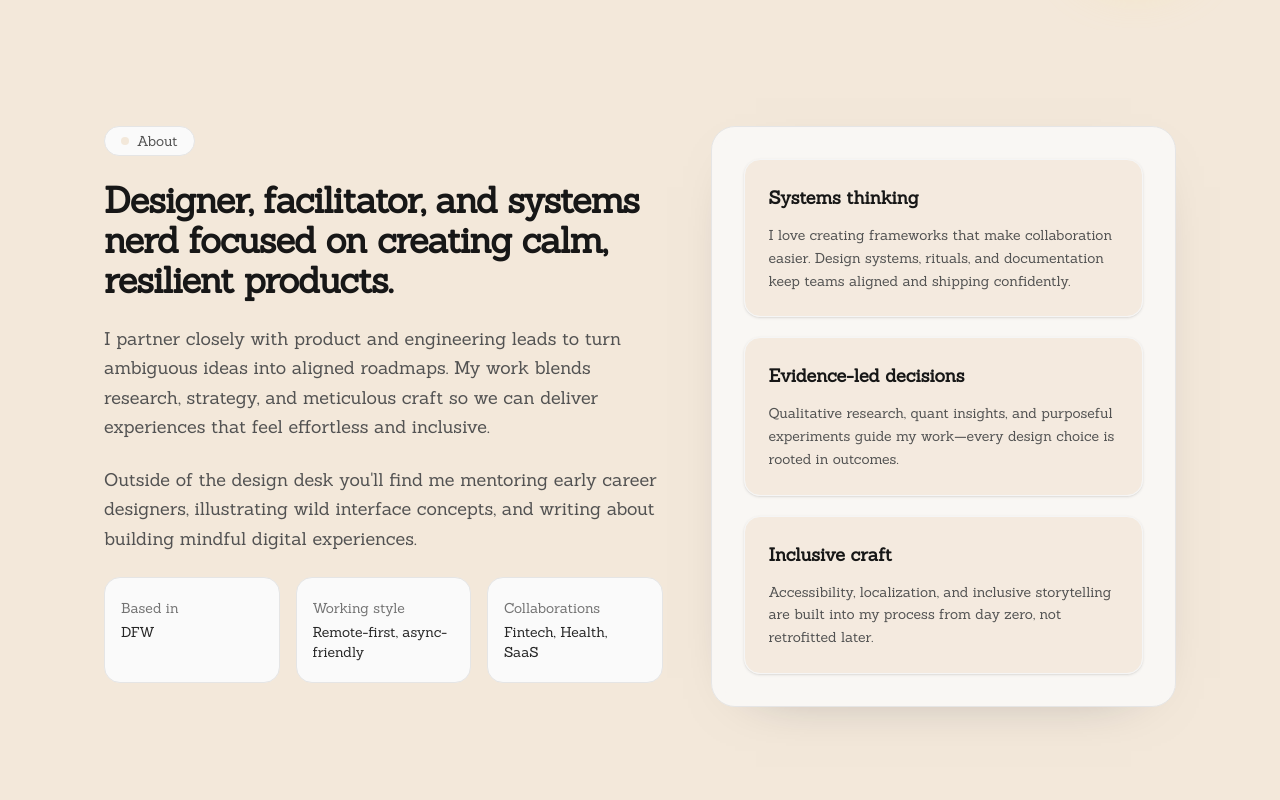
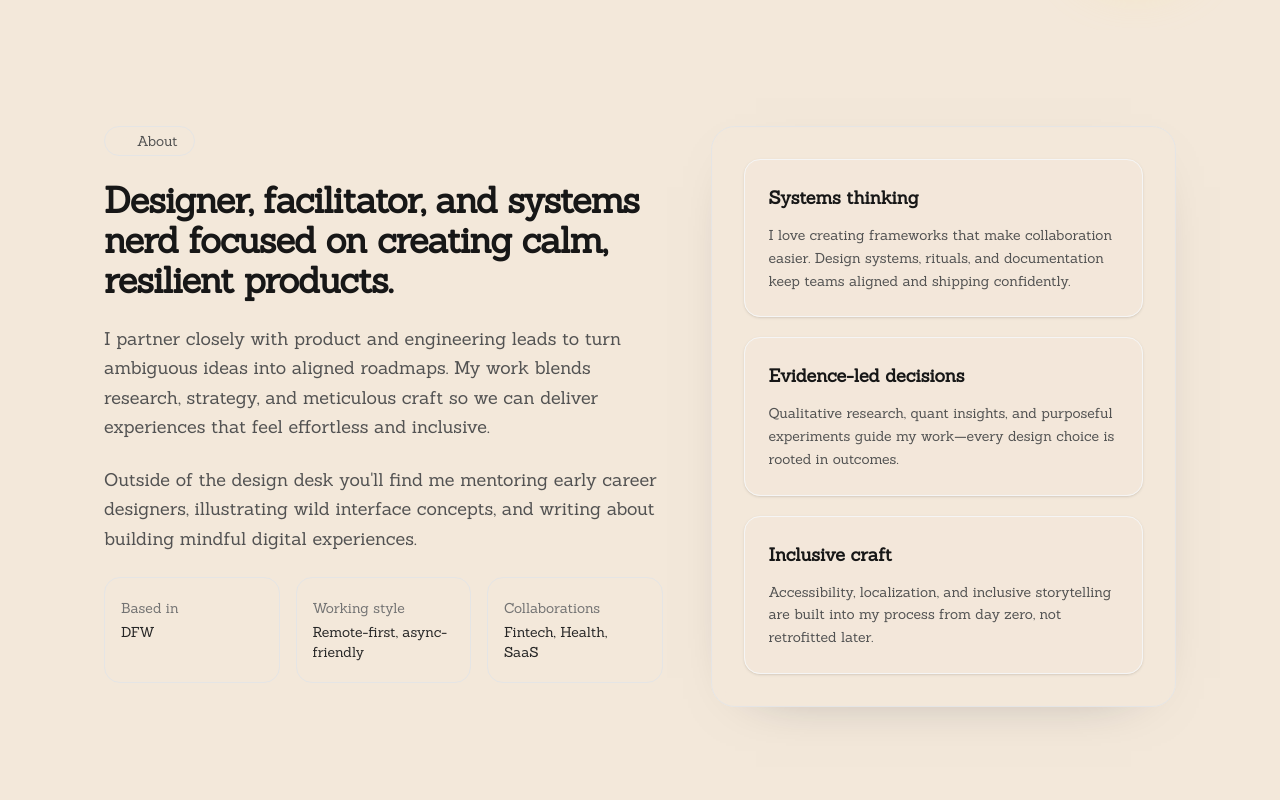
Before and after one commit to nidhibaindur3/nidhibaindur.com, a Next.js app: page / in a window 1280 px wide. Shown: the part 660-1460 px from the top of the page. Built offline with nearby package versions, Linux system fonts and the light colour scheme.

Commit message:
updated neutral to same bg

```diff
--- a/package.json
+++ b/package.json
@@ -42,7 +42,7 @@
     "@types/react-dom": "^19",
     "@types/text-to-svg": "^3.1.4",
     "@types/three": "^0.181.0",
-    "baseline-browser-mapping": "^2.9.11",
+    "baseline-browser-mapping": "^2.9.19",
     "eslint": "^9",
     "eslint-config-next": "16.0.0",
     "prettier": "^3.7.4",
--- a/src/components/land/splitscreen.tsx
+++ b/src/components/land/splitscreen.tsx
@@ -5,7 +5,7 @@ import sections from '@/data/splitsScreen';
 
 export function AppleTimelineThemed() {
   return (
-    <section className="relative w-full bg-neutral-50">
+    <section className="relative w-full bg-main-theme">
       <div className="max-w-10xl relative mx-auto grid grid-cols-1 gap-20 lg:grid-cols-[1fr_1fr]">
         {/* LEFT — THEMED CONTENT */}
         <div className="space-y-32 px-20">
--- a/src/components/landing/About.tsx
+++ b/src/components/landing/About.tsx
@@ -8,7 +8,7 @@ export default function About() {
           {/* LEFT */}
           <div className="space-y-6">
             {/* Badge + Headline */}
-            <span className="inline-flex items-center gap-2 rounded-full border border-neutral-200 bg-neutral-50 px-4 py-1 text-sm font-medium text-neutral-600">
+            <span className="inline-flex items-center gap-2 rounded-full border border-neutral-200 bg-main-theme px-4 py-1 text-sm font-medium text-neutral-600">
               <span className="inline-block h-2 w-2 rounded-full bg-main-theme" />
               {aboutContent.badge}
             </span>
@@ -29,7 +29,7 @@ export default function About() {
               {quickFacts.map((fact) => (
                 <div
                   key={fact.label}
-                  className="rounded-2xl border border-neutral-200 bg-neutral-50 px-4 py-5 text-sm"
+                  className="rounded-2xl border border-neutral-200 bg-main-theme px-4 py-5 text-sm"
                 >
                   <p className="text-neutral-500">{fact.label}</p>
                   <p className="mt-1 font-medium text-neutral-800">{fact.value}</p>
@@ -39,7 +39,7 @@ export default function About() {
           </div>
 
           {/* RIGHT */}
-          <div className="grid gap-5 rounded-3xl border border-neutral-200 bg-neutral-50/80 p-8 shadow-[0_16px_60px_-45px_rgba(15,23,42,0.5)] backdrop-blur">
+          <div className="grid gap-5 rounded-3xl border border-neutral-200 bg-main-theme/80 p-8 shadow-[0_16px_60px_-45px_rgba(15,23,42,0.5)] backdrop-blur">
             {pillars.map((item) => (
               <div
                 key={item.title}
--- a/src/components/landing/Achievements.tsx
+++ b/src/components/landing/Achievements.tsx
@@ -10,7 +10,7 @@ export default function Achivements() {
   return (
     <section
       id="achievements"
-      className="relative border-t border-neutral-100 bg-neutral-50/60 py-24"
+      className="relative border-t border-neutral-100 bg-main-theme/60 py-24"
     >
       <div className="absolute inset-x-0 top-0 h-48 bg-gradient-to-b from-white via-white/80 to-transparent" />
       <div className="section-container relative z-10 max-w-6xl space-y-14">
--- a/src/components/landing/Contact.tsx
+++ b/src/components/landing/Contact.tsx
@@ -21,7 +21,7 @@ export default function Contact() {
     <section id="contact" className="relative overflow-hidden bg-main-theme py-28">
       <div className="absolute inset-0 bg-[radial-gradient(circle_at_top,var(--color-main-theme)_0%,transparent_60%)] opacity-10" />
       <div className="section-container relative z-10 max-w-5xl">
-        <div className="relative overflow-hidden rounded-[3.5rem] border border-neutral-200 bg-neutral-50/80 px-10 py-16 text-center shadow-[0_35px_120px_-70px_rgba(15,23,42,0.55)] backdrop-blur">
+        <div className="relative overflow-hidden rounded-[3.5rem] border border-neutral-200 bg-main-theme/80 px-10 py-16 text-center shadow-[0_35px_120px_-70px_rgba(15,23,42,0.55)] backdrop-blur">
           <div className="absolute -top-24 left-1/2 h-52 w-52 -translate-x-1/2 rounded-full bg-[var(--color-main-theme)]/15 blur-3xl" />
           <div className="relative z-10 mx-auto flex max-w-2xl flex-col items-center gap-6">
             <span className="rounded-full border border-neutral-200 bg-main-theme px-4 py-1 text-sm font-medium text-neutral-600">
@@ -45,7 +45,7 @@ export default function Contact() {
                   className={`group gap-2 rounded-full px-7 py-3 text-base font-semibold ${
                     cta.label === 'Email'
                       ? 'bg-[var(--color-main-theme)] text-white shadow-[var(--color-main-theme)]/35 shadow-lg hover:-translate-y-0.5 hover:bg-[var(--color-main-theme)]/85'
-                      : 'border border-neutral-200 bg-main-theme text-neutral-700 transition hover:bg-neutral-50'
+                      : 'border border-neutral-200 bg-main-theme text-neutral-700 transition hover:bg-main-theme'
                   }`}
                 >
                   <a
--- a/src/components/landing/Experience.tsx
+++ b/src/components/landing/Experience.tsx
@@ -36,7 +36,7 @@ const experience = [
 
 export default function Experience() {
   return (
-    <section id="experience" className="bg-neutral-50 py-24">
+    <section id="experience" className="bg-main-theme py-24">
       <div className="section-container max-w-6xl space-y-16">
         <div className="flex flex-col items-center gap-4 text-center">
           <span className="rounded-full border border-neutral-200 bg-main-theme px-4 py-1 text-sm font-medium text-neutral-600">
--- a/src/components/landing/Projects.tsx
+++ b/src/components/landing/Projects.tsx
@@ -45,7 +45,7 @@
 //     <section id="projects" className="bg-main-theme py-24">
 //       <div className="section-container max-w-6xl space-y-16">
 //         <div className="mx-auto flex max-w-2xl flex-col gap-4 text-center">
-//           <span className="self-center rounded-full border border-neutral-200 bg-neutral-50 px-4 py-1 text-sm font-medium text-neutral-600">
+//           <span className="self-center rounded-full border border-neutral-200 bg-main-theme px-4 py-1 text-sm font-medium text-neutral-600">
 //             Selected work
 //           </span>
 //           <h2 className="text-3xl font-semibold tracking-tight text-balance text-neutral-900 sm:text-4xl">
@@ -60,7 +60,7 @@
 //           {projects.map((project, index) => (
 //             <Card
 //               key={project.title}
-//               className="group relative overflow-hidden rounded-[2.75rem] border border-neutral-200 bg-neutral-50/70 shadow-[0_30px_90px_-60px_rgba(15,23,42,0.45)] transition hover:-translate-y-1 hover:shadow-[0_40px_120px_-70px_rgba(15,23,42,0.55)]"
+//               className="group relative overflow-hidden rounded-[2.75rem] border border-neutral-200 bg-main-theme/70 shadow-[0_30px_90px_-60px_rgba(15,23,42,0.45)] transition hover:-translate-y-1 hover:shadow-[0_40px_120px_-70px_rgba(15,23,42,0.55)]"
 //             >
 //               <div className="grid gap-10 p-10 lg:grid-cols-[minmax(0,6fr)_minmax(0,5fr)] lg:items-center">
 //                 <div className="space-y-6">
--- a/src/components/landing/Skills.tsx
+++ b/src/components/landing/Skills.tsx
@@ -36,7 +36,7 @@ const tools = [
 
 export default function Skills() {
   return (
-    <section id="skills" className="relative overflow-hidden bg-neutral-50 py-24">
+    <section id="skills" className="relative overflow-hidden bg-main-theme py-24">
       <div className="absolute inset-x-0 top-0 h-40 bg-gradient-to-b from-white via-transparent to-transparent" />
       <div className="section-container relative z-10 max-w-6xl space-y-14">
         <div className="mx-auto flex max-w-2xl flex-col items-center gap-4 text-center">
@@ -69,7 +69,7 @@ export default function Skills() {
                   {capability.items.map((item) => (
                     <span
                       key={item}
-                      className="rounded-full border border-neutral-200 bg-neutral-50 px-3 py-1"
+                      className="rounded-full border border-neutral-200 bg-main-theme px-3 py-1"
                     >
                       {item}
                     </span>
@@ -89,7 +89,7 @@ export default function Skills() {
               {tools.map((tool) => (
                 <div
                   key={tool}
-                  className="flex items-center justify-center rounded-2xl border border-neutral-100 bg-neutral-50 px-4 py-3 text-sm font-medium text-neutral-700 shadow-sm"
+                  className="flex items-center justify-center rounded-2xl border border-neutral-100 bg-main-theme px-4 py-3 text-sm font-medium text-neutral-700 shadow-sm"
                 >
                   {tool}
                 </div>
--- a/src/components/landing/StickyCards.tsx
+++ b/src/components/landing/StickyCards.tsx
@@ -42,7 +42,7 @@ export default function StickyCards() {
     <section
       ref={sectionRef}
       style={{ height: `${CARDS.length * 90}vh` }}
-      className="relative bg-neutral-50 dark:bg-neutral-950"
+      className="relative bg-main-theme dark:bg-neutral-950"
     >
       {/* Background */}
       <div className="fixed inset-0 -z-10 bg-[url('/your-bg.jpg')] bg-cover bg-center" />
```
Also changed, not shown: 1 other file (tests, documents, lock files or other folders).
